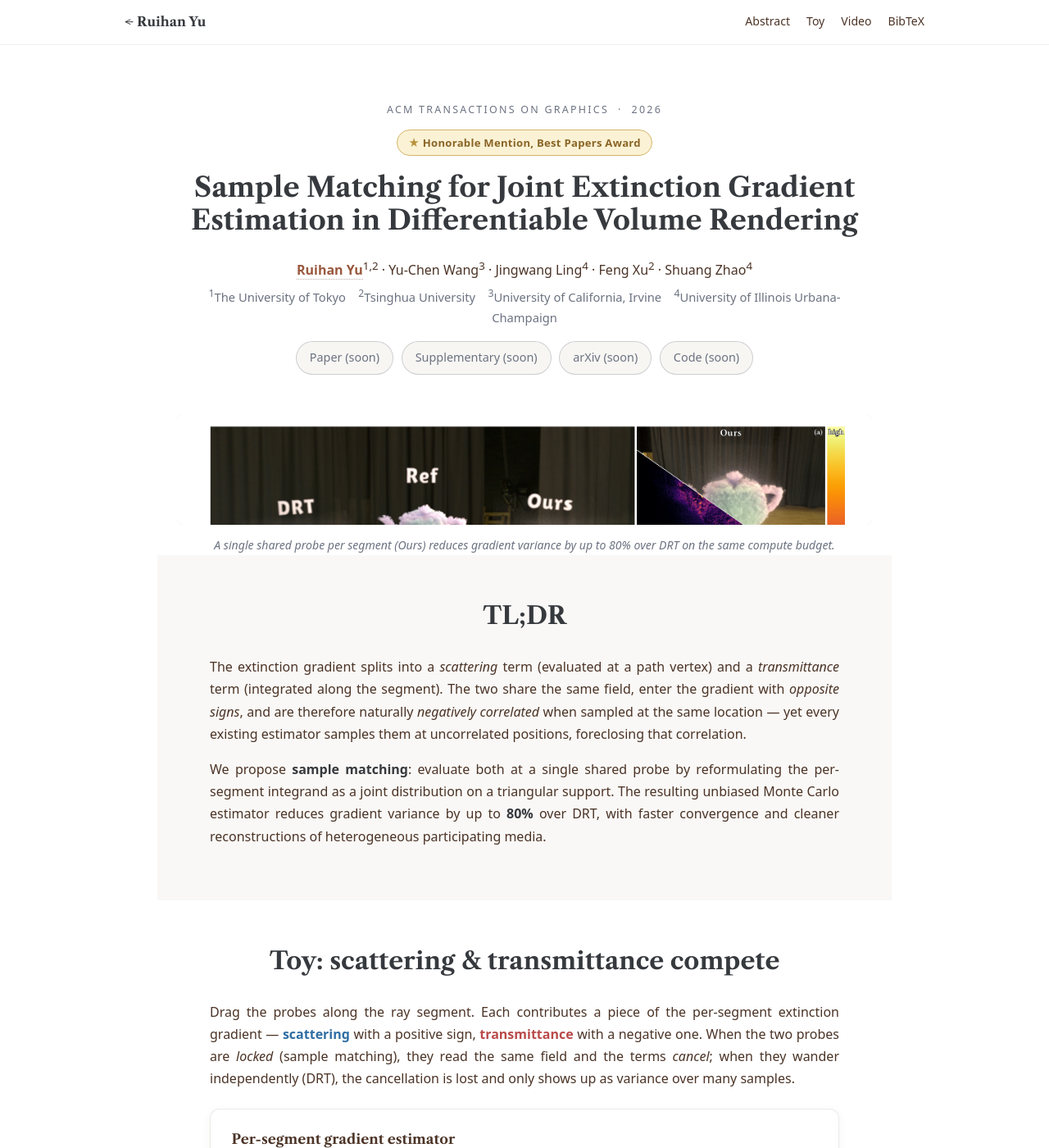
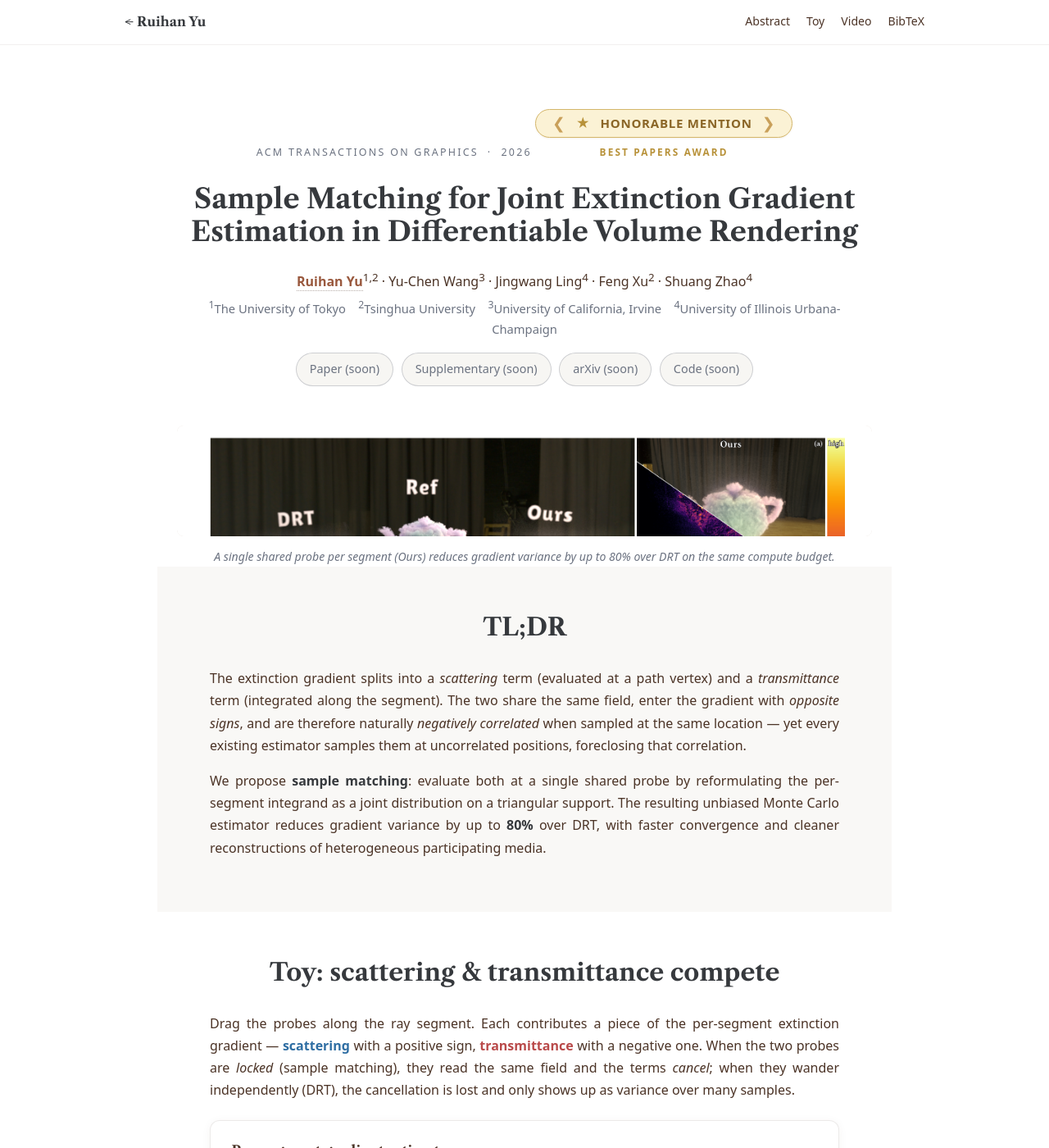
Before and after one commit to AuroraRyan0301/AuroraRyan0301.github.io, a Jekyll site: the page built from samplematching/index.html, in a window 1280 px wide and 1400 px high. Shown: the whole window at 82% size. Built offline with Jekyll 4.4.1, drawn with Linux system fonts in a browser that asks for light colours.

Commit message:
SM hero award: enlarge to two-line laurel-flanked badge
Replace the single small pill with a wider gold pill containing
"❮ ★ Honorable Mention ❯" plus a centered "BEST PAPERS AWARD"
subtitle line beneath. Warm-gold palette (#8a6526 / #fbf2d5 / #d4b66a)
unchanged so it still harmonises with the cream/brown site colours.

```diff
--- a/assets/css/project.scss
+++ b/assets/css/project.scss
@@ -118,19 +118,45 @@ section.sect--frag-inner {
   margin-bottom: 0.5rem;
 }
 
+/* ---- Best-paper award badge (warm gold + flourishes) ------------------ */
+
+.award-wrap {
+  display: inline-block;
+  text-align: center;
+  margin: 0.9rem 0 0.2rem;
+}
 .award {
-  display: inline-block;
-  margin: 0.4rem 0 0;
-  padding: 0.22rem 0.85rem 0.26rem;
-  font-size: 0.82rem;
-  font-weight: 600;
-  letter-spacing: 0.02em;
+  display: inline-flex;
+  align-items: center;
+  gap: 0.75rem;
+  padding: 0.42rem 1.25rem 0.48rem;
   color: #8a6526;
   background: #fbf2d5;
   border: 1px solid #d4b66a;
   border-radius: 999px;
+  font-size: 0.94rem;
+  font-weight: 700;
+  letter-spacing: 0.05em;
+  text-transform: uppercase;
+  line-height: 1;
+  box-shadow: 0 1px 2px rgba(138, 101, 38, 0.10);
 }
-.award::before { content: "★ "; color: #b8923a; }
+.award__flourish {
+  color: #c9a05a;
+  font-size: 1.18rem;
+  font-weight: 400;
+  line-height: 1;
+}
+.award__star  { color: #b8923a; font-size: 1.02rem; }
+.award__sub {
+  display: block;
+  margin-top: 0.42rem;
+  font-size: 0.74rem;
+  color: #b8923a;
+  font-weight: 600;
+  letter-spacing: 0.18em;
+  text-transform: uppercase;
+}
 
 /* ---- Hero -------------------------------------------------------------- */
 
--- a/samplematching/index.html
+++ b/samplematching/index.html
@@ -110,7 +110,15 @@ sitemap: false
 
     <section class="hero">
       <p class="eyebrow">ACM Transactions on Graphics &nbsp;&middot;&nbsp; 2026</p>
-      <div><span class="award">Honorable Mention, Best Papers Award</span></div>
+      <div class="award-wrap">
+        <span class="award">
+          <span class="award__flourish" aria-hidden="true">&#10094;</span>
+          <span class="award__star" aria-hidden="true">&starf;</span>
+          <span>Honorable Mention</span>
+          <span class="award__flourish" aria-hidden="true">&#10095;</span>
+        </span>
+        <span class="award__sub">Best Papers Award</span>
+      </div>
       <h1 class="hero__title" style="margin-top: 1.1rem;">
         Sample Matching for Joint Extinction Gradient<br>
         Estimation in Differentiable Volume Rendering
```
